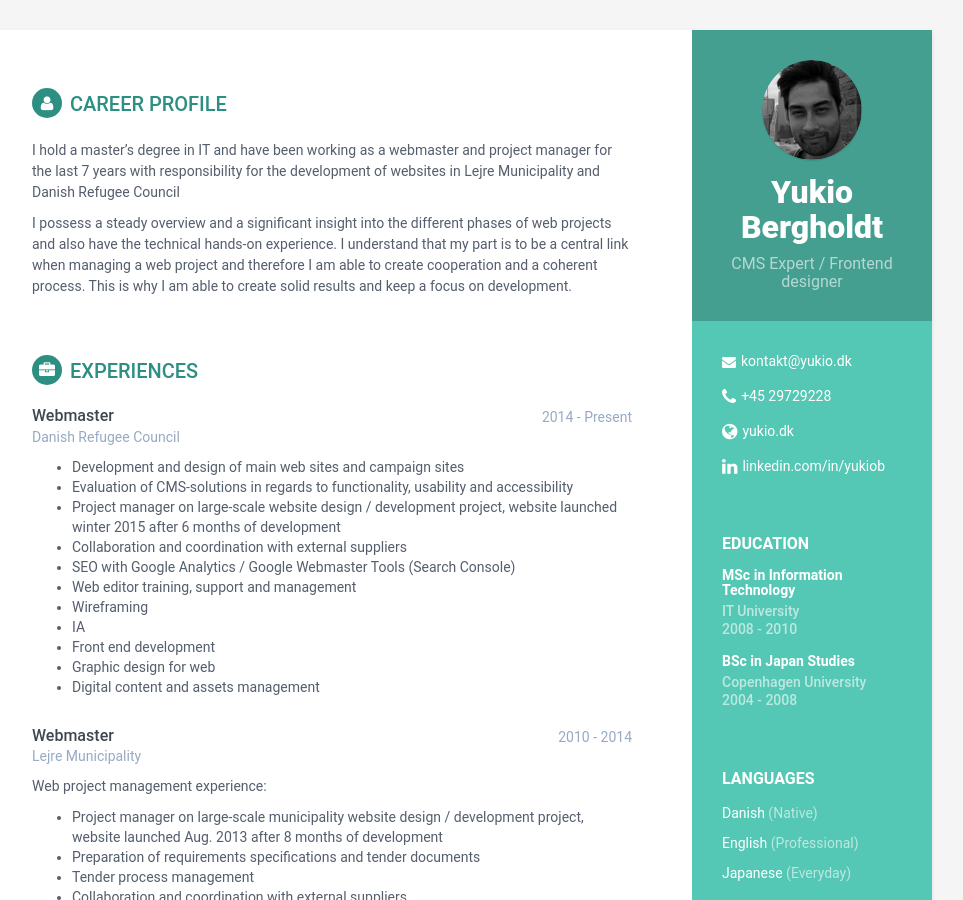
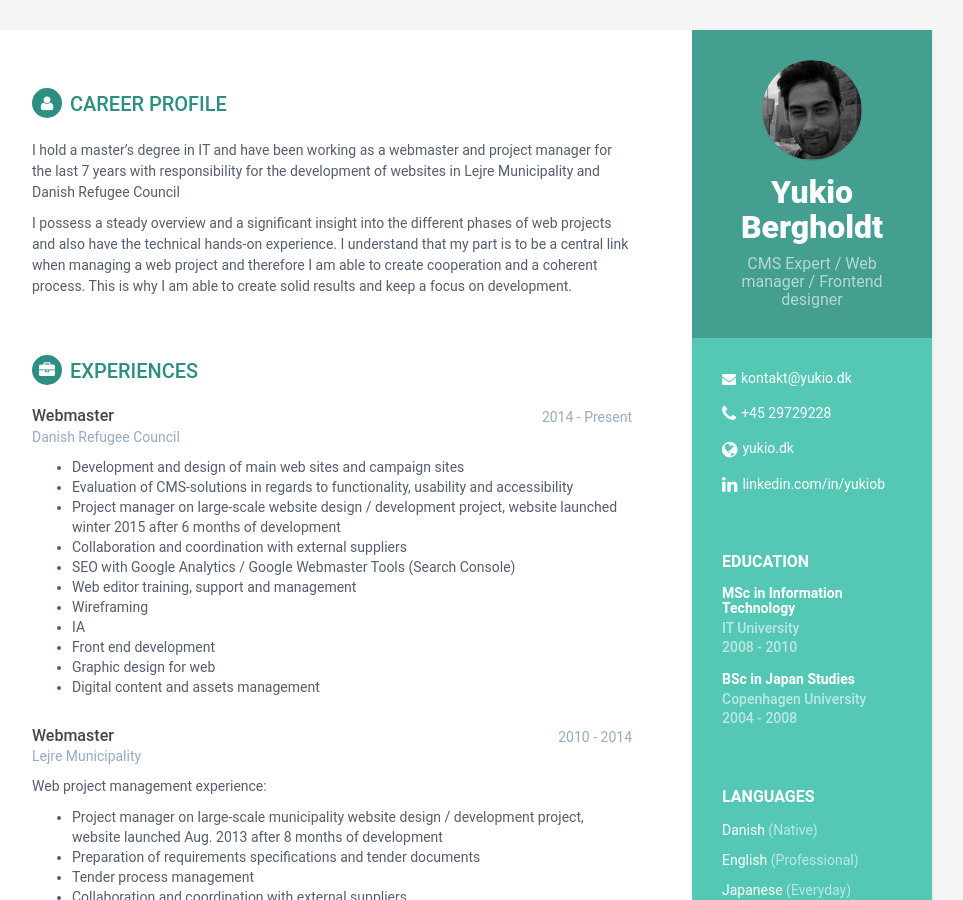
Before and after one commit to yukiob/online-cv, a Jekyll site: the page built from index.html, in a window 1280 px wide and 900 px high. Shown: the whole window, without its empty margins (188-1151 px from the left). Built offline with Jekyll 4.4.1, drawn with Linux system fonts in a browser that asks for light colours.

Commit message:
Update _config.yml

```diff
--- a/_config.yml
+++ b/_config.yml
@@ -14,7 +14,7 @@ style: styles-3
 
 #Profile information
 name: Yukio Bergholdt
-tagline: CMS Expert / Frontend designer
+tagline: CMS Expert / Web manager / Frontend designer
 pic: profile.png  #place a 100x100 picture inside /assets/images/ folder and provide the name of the file below
 
 #sidebar links
```
